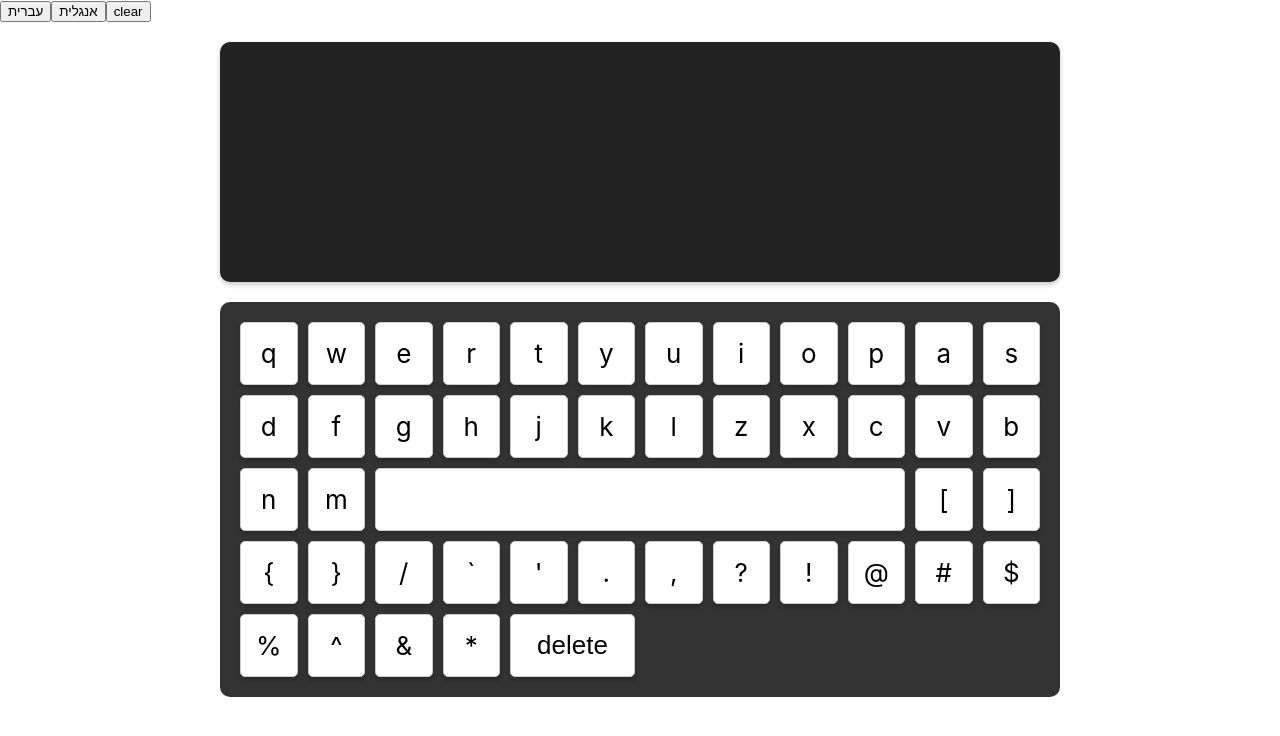
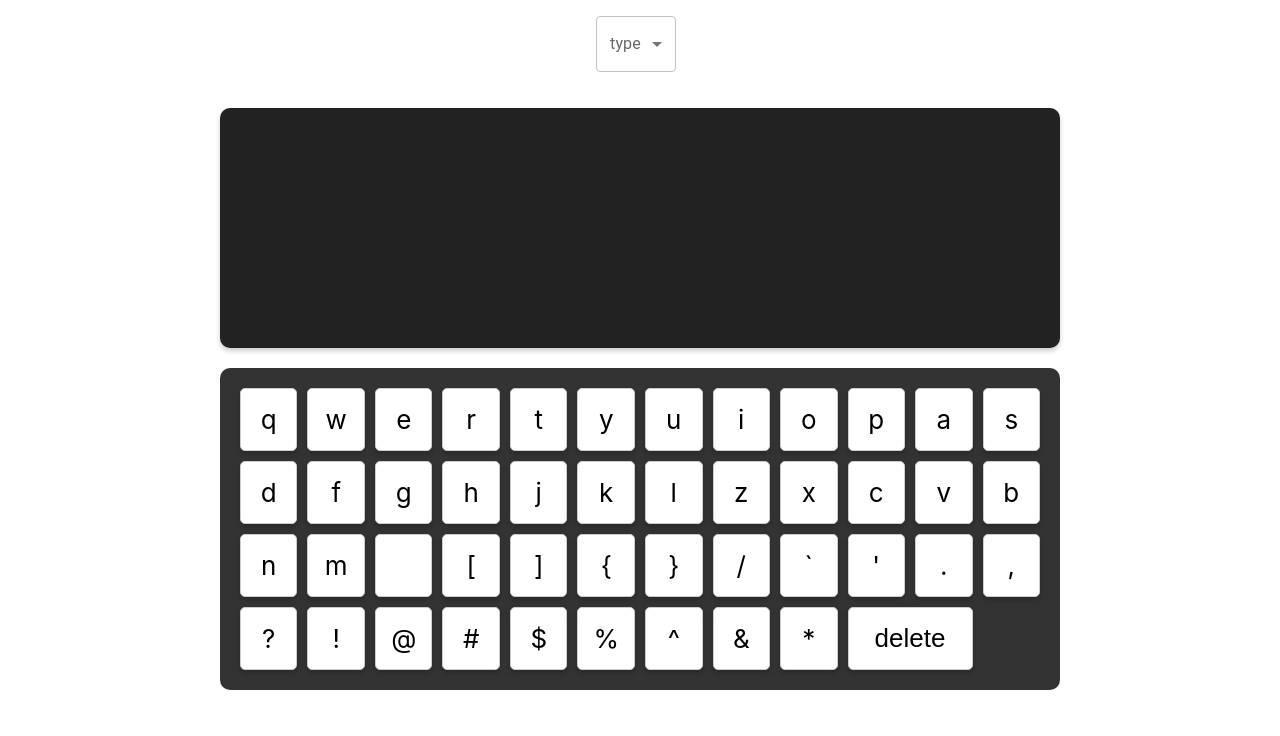
Before and after one commit to benrosjeremy/React-project-1, a React (Create React App) app in the folder reactproject/: page / in a window 1280 px wide. Shown: the top 736 px of the page. Built offline with nearby package versions, Linux system fonts and the light colour scheme.

Commit message:
add selectType

```diff
--- a/reactproject/package.json
+++ b/reactproject/package.json
@@ -3,6 +3,9 @@
   "version": "0.1.0",
   "private": true,
   "dependencies": {
+    "@emotion/react": "^11.13.0",
+    "@emotion/styled": "^11.13.0",
+    "@mui/material": "^5.16.6",
     "@testing-library/jest-dom": "^5.17.0",
     "@testing-library/react": "^13.4.0",
     "@testing-library/user-event": "^13.5.0",
--- a/reactproject/src/App.css
+++ b/reactproject/src/App.css
@@ -1,8 +1,12 @@
 body {
-  align-items: center;
 }
 .App {
   text-align: center;
+}
+.select{
+  display: flex;
+  align-items: center;
+  justify-content: center;
 }
 /* עיצוב כללי של המקלדת */
 .keyboard {
@@ -56,7 +60,7 @@ body {
   box-shadow: 0 3px 5px rgba(0, 0, 0, 0.2);
 }
 .space {
-  grid-column: span 8;
+  grid-column: span ;
 }
 .delete{
   grid-column: span 2;
--- a/reactproject/src/components/Keybord.jsx
+++ b/reactproject/src/components/Keybord.jsx
@@ -1,5 +1,6 @@
 import React, { useState } from "react";
 import Key from "./Key";
+import SelectType from "./SelectType";
 
 function Keybord() {
   const en = "qwertyuiopasdfghjklzxcvbnm";
@@ -11,23 +12,26 @@ function Keybord() {
 
   return (
     <>
-      <button onClick={() => setLanguage(he)}>עברית</button>
+      {/* <button onClick={() => setLanguage(he)}>עברית</button>
       <button onClick={() => setLanguage(en)}>אנגלית</button>
-      {/* <button onClick={() => setLanguage(special)}>special</button> */}
+      <button onClick={() => setLanguage(special)}>special</button>
       <button
         onClick={() => {
           setInput("");
         }}
       >
         clear
-      </button>
+      </button> */}
+      <div className="select">
+        <SelectType />
+      </div>
       <div className="output-area">{input}</div>
 
       <div className="keyboard">
         {language.split("").map((char, i) => (
           <Key key={i} char={char} input={input} setInput={setInput} />
         ))}
-                <button
+        <button
           className="space key"
           onClick={() => {
             setInput(input + " ");
@@ -37,7 +41,8 @@ function Keybord() {
           <Key key={i} char={char} input={input} setInput={setInput} />
         ))}
 
-        <button className="delete key"
+        <button
+          className="delete key"
           onClick={() => {
             setInput(input.slice(0, input.length - 1));
           }}
--- /dev/null
+++ b/reactproject/src/components/SelectType.jsx
@@ -0,0 +1,34 @@
+import * as React from 'react';
+import Box from '@mui/material/Box';
+import InputLabel from '@mui/material/InputLabel';
+import MenuItem from '@mui/material/MenuItem';
+import FormControl from '@mui/material/FormControl';
+import Select from '@mui/material/Select';
+
+export default function SelectType() {
+  const [type, setType] = React.useState('');
+
+  const handleChange = (event) => {
+    setType(event.target.value);
+  };
+
+  return (
+    <Box sx={{ minWidth: 120 }}>
+      <FormControl sx={{ m: 2, minWidth: 80 }}>
+        <InputLabel id="demo-simple-select-label">type</InputLabel>
+        <Select
+          labelId="simple-select-label"
+          id="simple-select"
+          value={type}
+          label="type"
+          onChange={handleChange}
+        >
+          <MenuItem value="en">English</MenuItem>
+          <MenuItem value="he">Hebrew</MenuItem>
+          <MenuItem value="symbol">Symbol</MenuItem>
+          <MenuItem value="emoji">Emoji</MenuItem>
+        </Select>
+      </FormControl>
+    </Box>
+  );
+}
```
Also changed, not shown: 1 other file (tests, documents, lock files or other folders).
